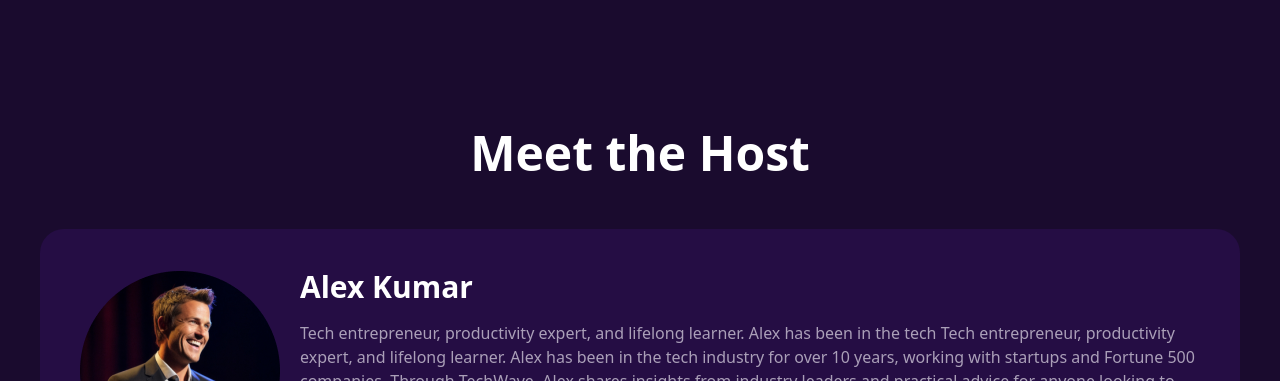
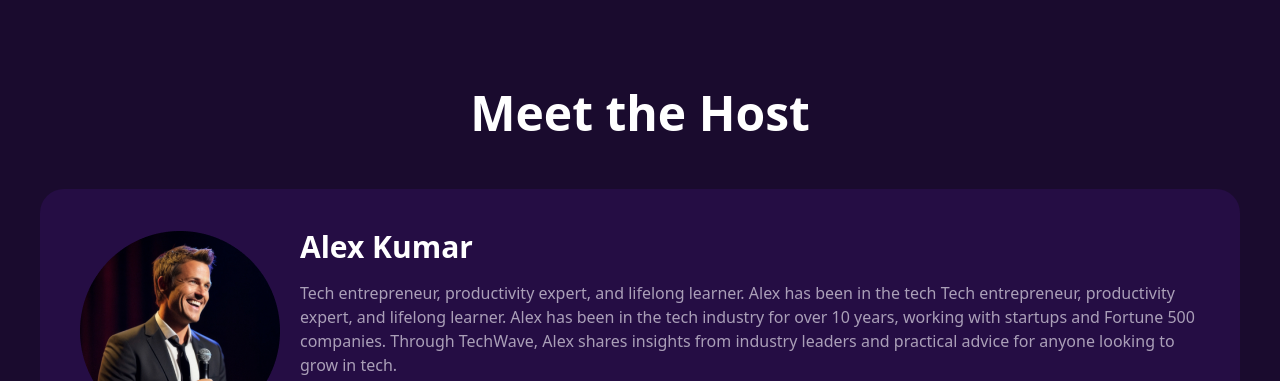
Before and after one commit to mdyeamin/B13-A02-TechWave, a plain HTML site: page index.html in a window 1280 px wide. Shown: the part 3241-3622 px from the top of the page. Drawn offline with nearby package versions, Linux system fonts and the light colour scheme.

Commit message:
final update

```diff
--- a/index.html
+++ b/index.html
@@ -260,7 +260,7 @@
 
     <!-- Meet the Host -->
     <section class="py-20 px-5 lg:px-0">
-        <h2 class="text-[32px] md:text-[36px] lg:text-[48px] font-semibold text-white my-10 text-center">Meet the Host</h2>
+        <h2 class="text-[32px] md:text-[36px] lg:text-[48px] font-semibold text-white mb-10 text-center">Meet the Host</h2>
         <div
             class="max-w-[1200px] bg-[#250D44] mx-auto flex flex-col lg:flex-row items-center justify-center gap-5 p-10 rounded-3xl">
             <img class="" src="./assets/host.png" alt="">
```
Also changed, not shown: style.css (deleted).
